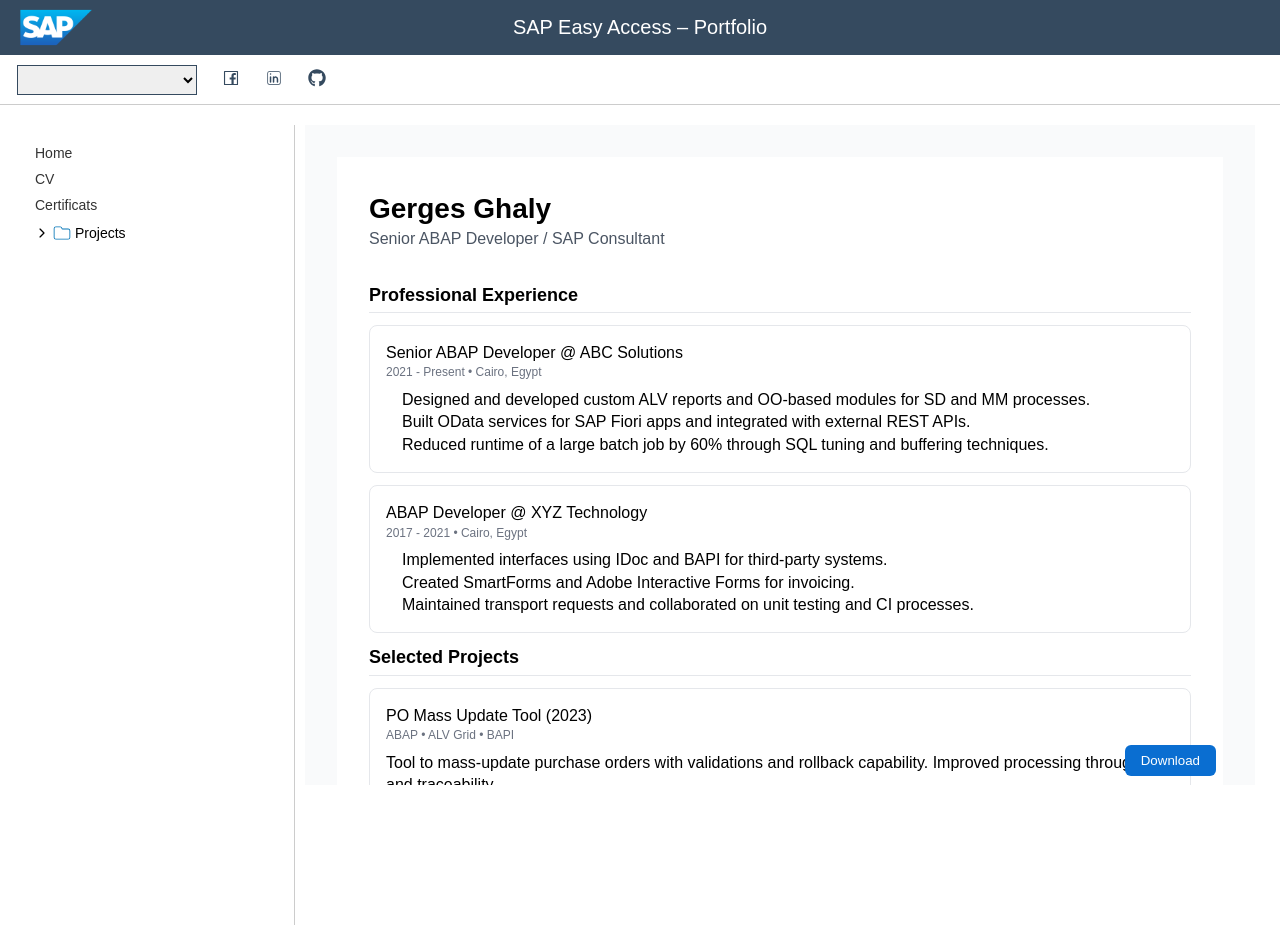
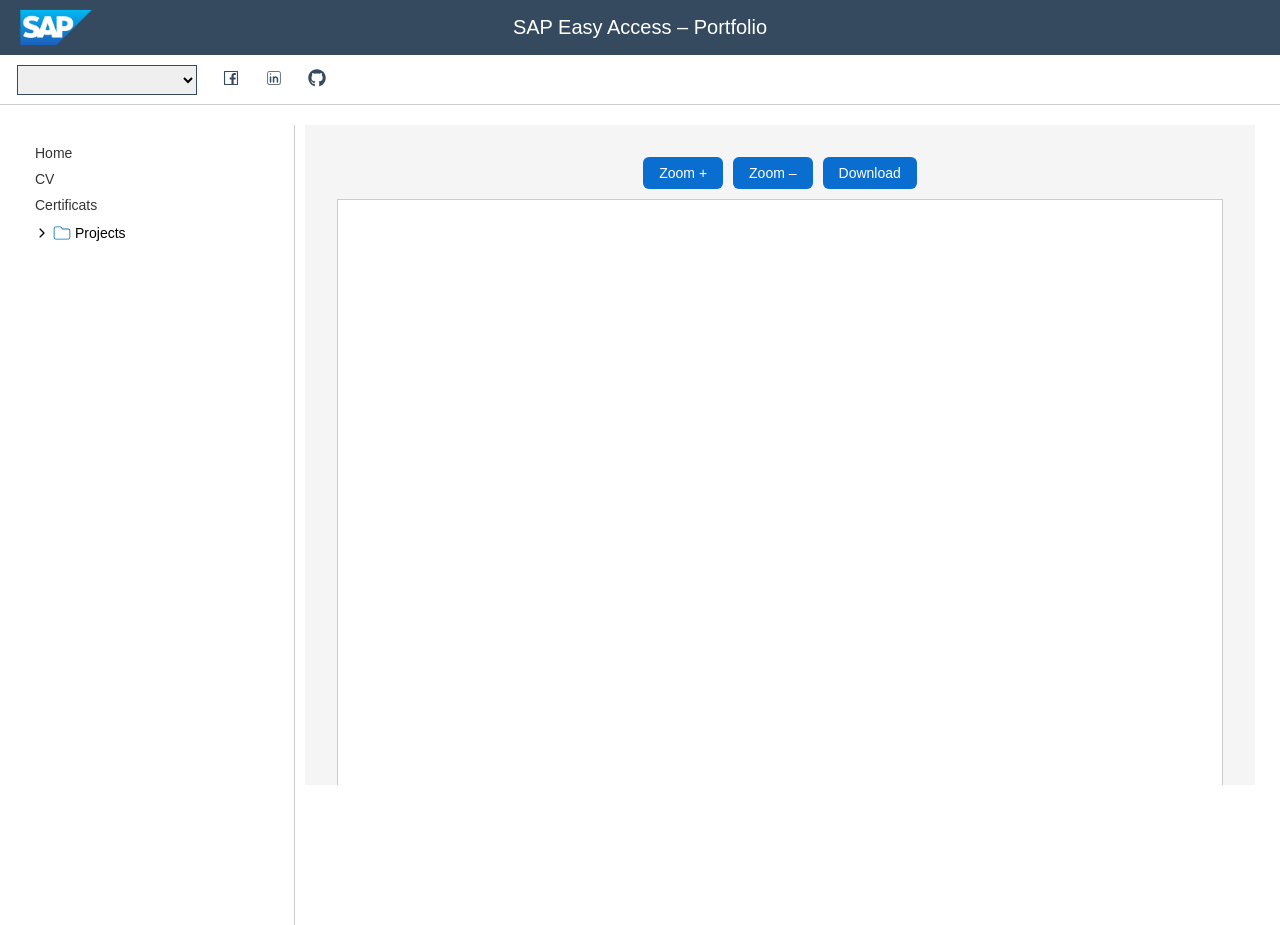
Before and after one commit to GergesGhaly/ABAP-Portfolio, a React (Vite) app: page /cv in a window 1280 px wide. Built offline with nearby package versions, Linux system fonts and the light colour scheme.

Commit message:
Replace CV data with PDF viewer + add PDF zoom + keep download button

```diff
--- a/src/App.jsx
+++ b/src/App.jsx
@@ -8,83 +8,7 @@
 import Certificats from "./pages/Certificats";
 
 export default function App() {
-  const sampleData = {
-    name: "Gerges Ghaly",
-    title: "Senior ABAP Developer / SAP Consultant",
-    contact: {
-      email: "m.ghaly@example.com",
-      phone: "+20 1X XXX XXXX",
-      location: "Cairo, Egypt",
-      linkedin: "linkedin.com/in/mohamedghaly",
-      languages: ["Arabic (native)", "English (fluent)"],
-    },
-    summary:
-      "Experienced ABAP developer with 7+ years designing, developing and supporting SAP solutions across SD, MM and FI modules. Strong background in performance tuning, ALV, OData services and integrations.",
-    skills: [
-      "ABAP OO & classical ABAP",
-      "ALV (Grid & OO)",
-      "BDC / LSMW",
-      "SmartForms & Adobe Forms",
-      "SAP Gateway / OData",
-      "Performance tuning & SQL optimization",
-    ],
-    technologies: [
-      "SAP ECC / S/4HANA",
-      "HANA SQL",
-      "SAPUI5 (light)",
-      "REST APIs",
-      "Git",
-    ],
-    certifications: [
-      "SAP Certified Development Associate - ABAP",
-      "SAP S/4HANA Essentials",
-    ],
-    education: {
-      degree: "B.Sc. Computer Science",
-      school: "Ain Shams University",
-      year: "2016",
-    },
-    experience: [
-      {
-        role: "Senior ABAP Developer",
-        company: "ABC Solutions",
-        period: "2021 - Present",
-        location: "Cairo, Egypt",
-        responsibilities: [
-          "Designed and developed custom ALV reports and OO-based modules for SD and MM processes.",
-          "Built OData services for SAP Fiori apps and integrated with external REST APIs.",
-          "Reduced runtime of a large batch job by 60% through SQL tuning and buffering techniques.",
-        ],
-      },
-      {
-        role: "ABAP Developer",
-        company: "XYZ Technology",
-        period: "2017 - 2021",
-        location: "Cairo, Egypt",
-        responsibilities: [
-          "Implemented interfaces using IDoc and BAPI for third-party systems.",
-          "Created SmartForms and Adobe Interactive Forms for invoicing.",
-          "Maintained transport requests and collaborated on unit testing and CI processes.",
-        ],
-      },
-    ],
-    projects: [
-      {
-        name: "PO Mass Update Tool",
-        period: "2023",
-        technologies: ["ABAP", "ALV Grid", "BAPI"],
-        summary:
-          "Tool to mass-update purchase orders with validations and rollback capability. Improved processing throughput and traceability.",
-      },
-      {
-        name: "Vendor Onboarding OData",
-        period: "2022",
-        technologies: ["SAP Gateway", "OData", "SAP Fiori"],
-        summary:
-          "Developed OData services and backend logic to support a vendor onboarding Fiori app.",
-      },
-    ],
-  };
+
 
   return (
     <Routes>
@@ -92,7 +16,7 @@
       <Route path="/" element={<MainLayout />}>
         {/* المحتوى الذي سيتم استبداله داخل Outlet */}
         <Route index element={<Home />} />
-        <Route path="cv" element={<CV data={sampleData} />} />
+        <Route path="cv" element={<CV pdfUrl="/my-cv.pdf" />} />
         <Route
           path="projects/:projectId/files/:fileId"
           element={<FileViewer />}
--- a/src/pages/CV.jsx
+++ b/src/pages/CV.jsx
@@ -1,7 +1,7 @@
-import React, { useEffect, useRef, useState } from "react";
-import html2pdf from "html2pdf.js";
+import React, { useState, useEffect } from "react";
 
-export default function CV({ data }) {
+export default function CV({ pdfUrl }) {
+  const [scale, setScale] = useState(1);
   const [isMobile, setIsMobile] = useState(window.innerWidth < 600);
 
   useEffect(() => {
@@ -10,59 +10,38 @@
     return () => window.removeEventListener("resize", handleResize);
   }, []);
 
-  const { name, title, experience, projects, contact } = data;
-  const cvRef = useRef();
-
   const style = {
     section: {
       display: "flex",
       flexDirection: "column",
       width: "100%",
-      alignItems: "start",
+      alignItems: "center",
       justifyContent: "start",
-      padding: isMobile ? "" : "2rem",
-      fontFamily: "sans-serif",
-      lineHeight: "1.4",
+      padding: isMobile ? "0" : "2rem",
+      background: "#f5f5f5",
+
     },
-    container: {
-      backgroundColor: "#fff",
-      padding: isMobile ? "1rem" : "2rem",
+    viewerContainer: {
+      width: "100%",
+      height: "90vh",
+      overflow: "hidden",
+      border: "1px solid #ccc",
+      background: "#fff",
+      display: "flex",
+      justifyContent: "center",
+      alignItems: "center",
     },
-    header: {
+    iframe: {
+      width: `${scale * 100}%`,
+      height: `${scale * 100}vh`,
+      border: "none",
+      transform: `scale(${scale})`,
+      transformOrigin: "top center",
+    },
+    controls: {
       display: "flex",
-      justifyContent: "space-between",
-      alignItems: "center",
-      marginBottom: "1.5rem",
-    },
-    nameTitle: {
-      marginBottom: "0.5rem",
-    },
-    name: { fontSize: "1.75rem", fontWeight: "bold" },
-    title: { fontSize: "1rem", color: "#4b5563" },
-    sectionTitle: {
-      fontSize: "1.125rem",
-      fontWeight: "600",
-      marginBottom: "0.75rem",
-      borderBottom: "1px solid #e5e7eb",
-      paddingBottom: "0.25rem",
-    },
-    card: {
-      padding: "1rem",
-      border: "1px solid #e5e7eb",
-      borderRadius: "8px",
-      backgroundColor: "#fff",
-      marginBottom: "0.75rem",
-    },
-    footer: {
-      position: "absolute",
-      bottom: isMobile ? "1rem" : "1.5rem",
-      right: isMobile ? "1rem" : "4rem",
-      display: "flex",
-      justifyContent: "flex-end",
-      // textAlign: "center",
-      fontSize: "0.75rem",
-      color: "#9ca3af",
-      marginTop: "2rem",
+      gap: "10px",
+      marginBottom: "10px",
     },
     button: {
       padding: "0.5rem 1rem",
@@ -71,91 +50,32 @@
       border: "none",
       borderRadius: "6px",
       cursor: "pointer",
+      fontSize: "14px",
     },
-  };
-
-  const downloadPDF = () => {
-    const element = cvRef.current;
-    html2pdf()
-      .set({
-        margin: 0.5,
-        filename: `${name.replace(" ", "_")}_CV.pdf`,
-        html2canvas: { scale: 2 },
-      })
-      .from(element)
-      .save();
   };
 
   return (
     <section style={style.section}>
-      <div style={style.container} ref={cvRef}>
-        {/* Header */}
-        <div style={style.header}>
-          <div style={style.nameTitle}>
-            <div style={style.name}>{name}</div>
-            <div style={style.title}>{title}</div>
-          </div>
-          {/* <button style={style.button} onClick={downloadPDF}>
-            Download PDF
-          </button> */}
-        </div>
+      {/* التحكم في التكبير + التحميل */}
+      <div style={style.controls}>
+        <button style={style.button} onClick={() => setScale(scale + 0.1)}>
+          Zoom +
+        </button>
+        <button
+          style={style.button}
+          onClick={() => scale > 0.3 && setScale(scale - 0.1)}
+        >
+          Zoom –
+        </button>
 
-        {/* Professional Experience */}
-        <div>
-          <div style={style.sectionTitle}>Professional Experience</div>
-          {experience.map((job, idx) => (
-            <div key={idx} style={style.card}>
-              <div>
-                <strong>{job.role}</strong> @ {job.company}
-              </div>
-              <div style={{ fontSize: "0.75rem", color: "#6b7280" }}>
-                {job.period} • {job.location}
-              </div>
-              <ul style={{ marginTop: "0.5rem", paddingLeft: "1rem" }}>
-                {job.responsibilities.map((r, i) => (
-                  <li key={i}>{r}</li>
-                ))}
-              </ul>
-            </div>
-          ))}
-        </div>
-
-        {/* Projects */}
-        <div>
-          <div style={style.sectionTitle}>Selected Projects</div>
-          {projects.map((p, i) => (
-            <div key={i} style={style.card}>
-              <div>
-                <strong>{p.name}</strong> ({p.period})
-              </div>
-              <div style={{ fontSize: "0.75rem", color: "#6b7280" }}>
-                {p.technologies.join(" • ")}
-              </div>
-              <p style={{ marginTop: "0.5rem" }}>{p.summary}</p>
-            </div>
-          ))}
-        </div>
-
-        {/* Additional Info */}
-        <div>
-          <div style={style.sectionTitle}>Additional Info</div>
-          <p>Languages: {contact.languages.join(", ")}</p>
-          <p>Email: {contact.email}</p>
-          <p>Phone: {contact.phone}</p>
-          <p>Location: {contact.location}</p>
-          <p>LinkedIn: {contact.linkedin}</p>
-        </div>
+        <a href={pdfUrl} download style={{ textDecoration: "none" }}>
+          <button style={style.button}>Download</button>
+        </a>
       </div>
 
-      {/* Footer */}
-      <div style={style.footer}>
-        {/* <div style={style.nameTitle}>
-            <div style={style.name}>{name}</div>
-            <div style={style.title}>{title}</div>
-          </div> */}
-        <button style={style.button} onClick={downloadPDF}>
-          Download
-        </button>
+      {/* PDF Viewer */}
+      <div style={style.viewerContainer}>
+        <iframe style={style.iframe} src={pdfUrl}></iframe>
       </div>
     </section>
   );
```
Also changed, not shown: 1 other file (tests, documents, lock files or other folders).
